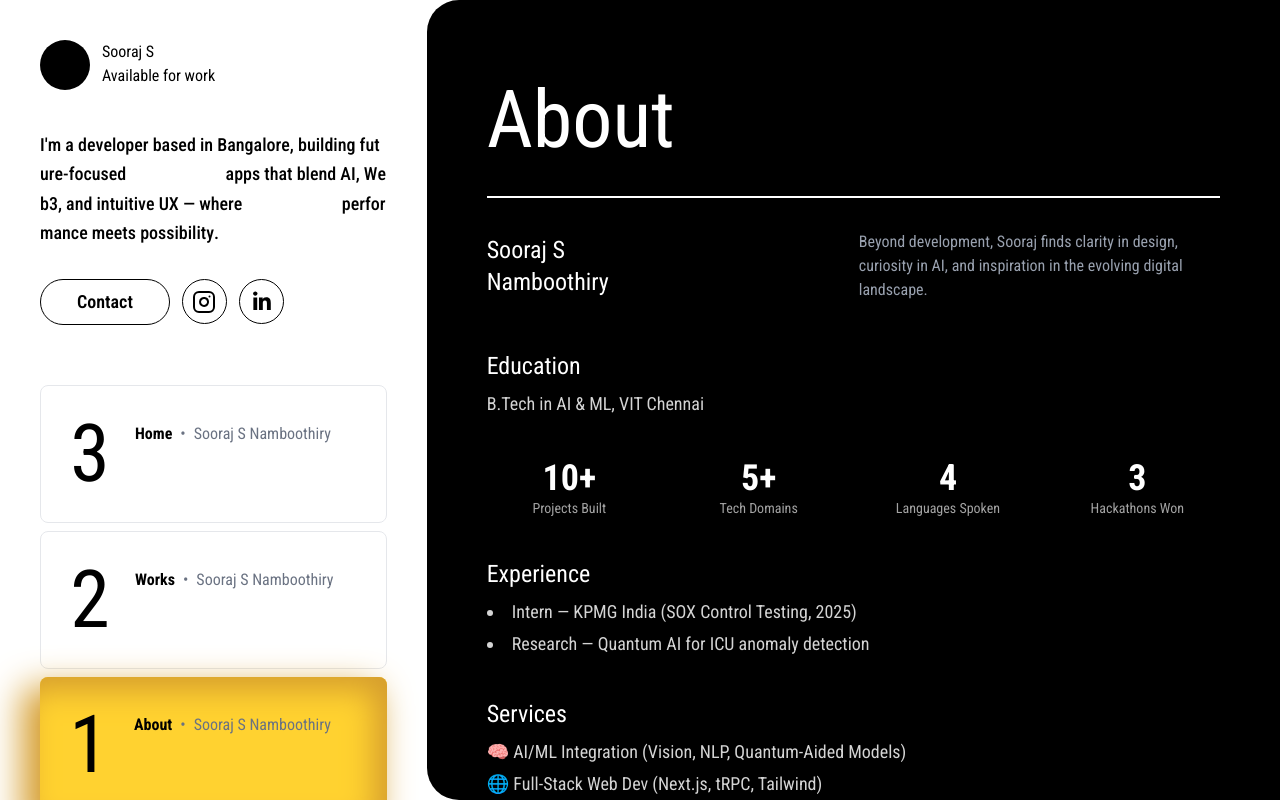
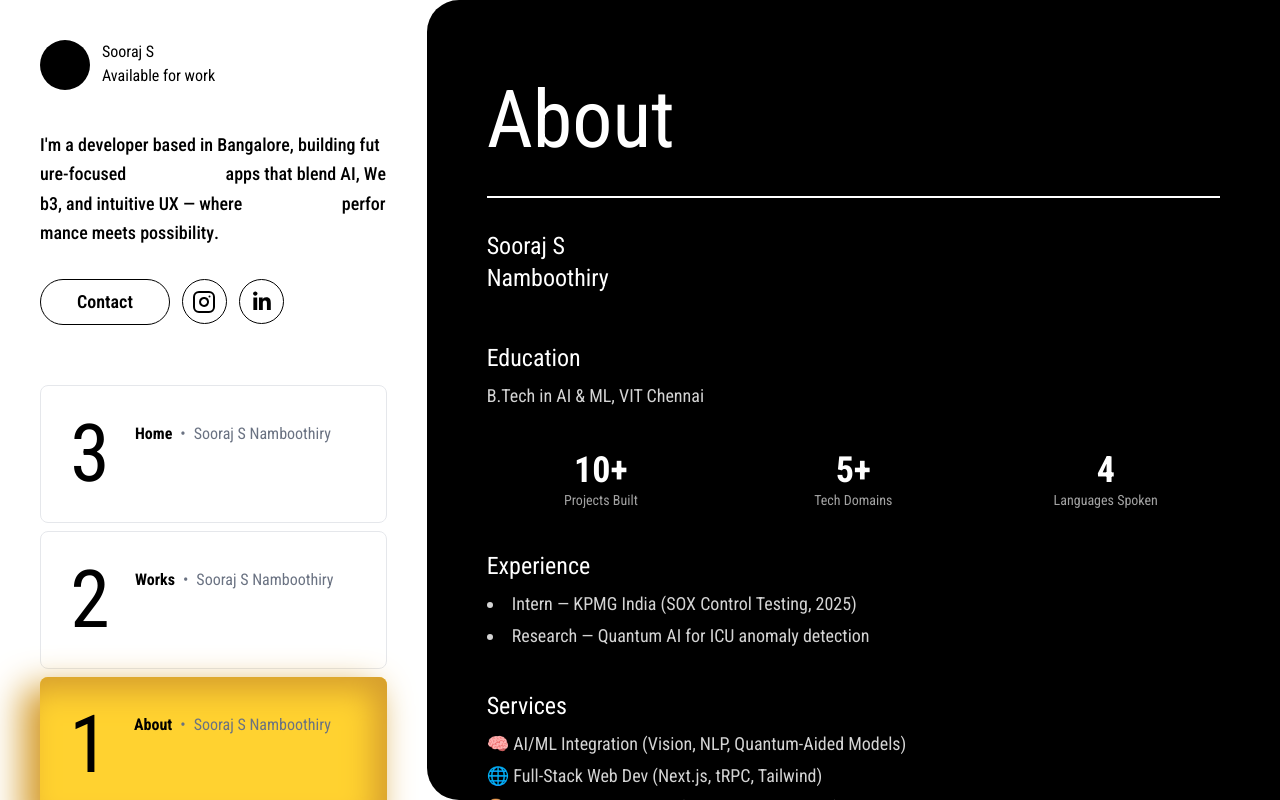
Before and after one commit to soorajsunil1409/Portfolio, a Next.js app: page /about in a window 1280 px wide. Built offline with nearby package versions, Linux system fonts and the light colour scheme; a web font is replaced by a local one.

Commit message:
Update page.tsx

```diff
--- a/src/app/about/page.tsx
+++ b/src/app/about/page.tsx
@@ -35,8 +35,7 @@
               <div>Namboothiry</div>
             </div>
             <div className="text-gray-400">
-              Beyond development, Sooraj finds clarity in design, curiosity in AI,
-              and inspiration in the evolving digital landscape.
+              &nbsp;
             </div>
           </div>
 
@@ -49,7 +48,7 @@
             </div>
 
 
-            <div className="grid grid-cols-2 lg:grid-cols-4 text-center gap-6">
+            <div className="grid grid-cols-2 lg:grid-cols-3 text-center gap-6">
               <div>
                 <div className="text-4xl font-bold text-white">10+</div>
                 <div className="text-sm text-[#a3a3a3]">Projects Built</div>
@@ -61,10 +60,6 @@
               <div>
                 <div className="text-4xl font-bold text-white">4</div>
                 <div className="text-sm text-[#a3a3a3]">Languages Spoken</div>
-              </div>
-              <div>
-                <div className="text-4xl font-bold text-white">3</div>
-                <div className="text-sm text-[#a3a3a3]">Hackathons Won</div>
               </div>
             </div>
 
```
